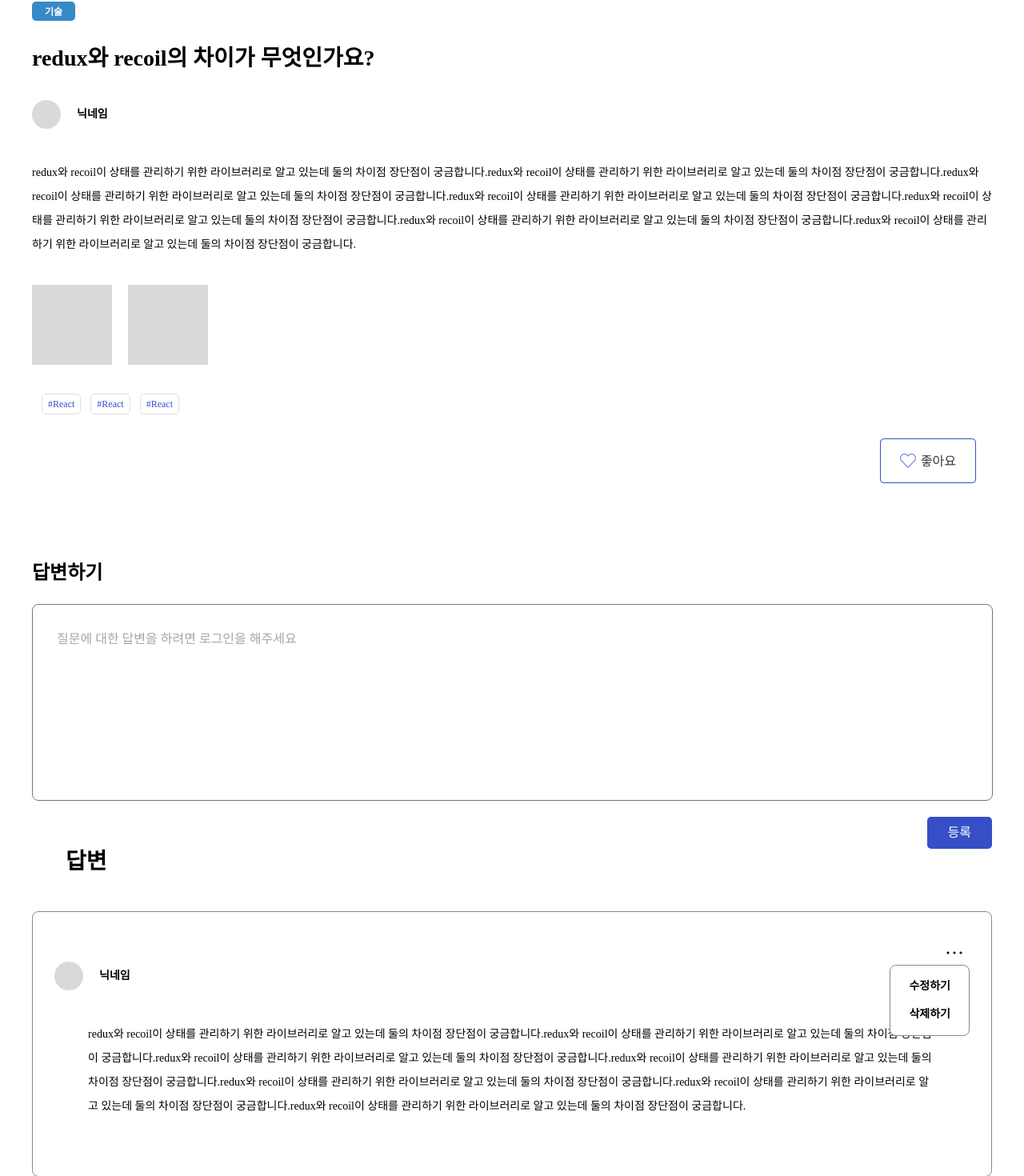
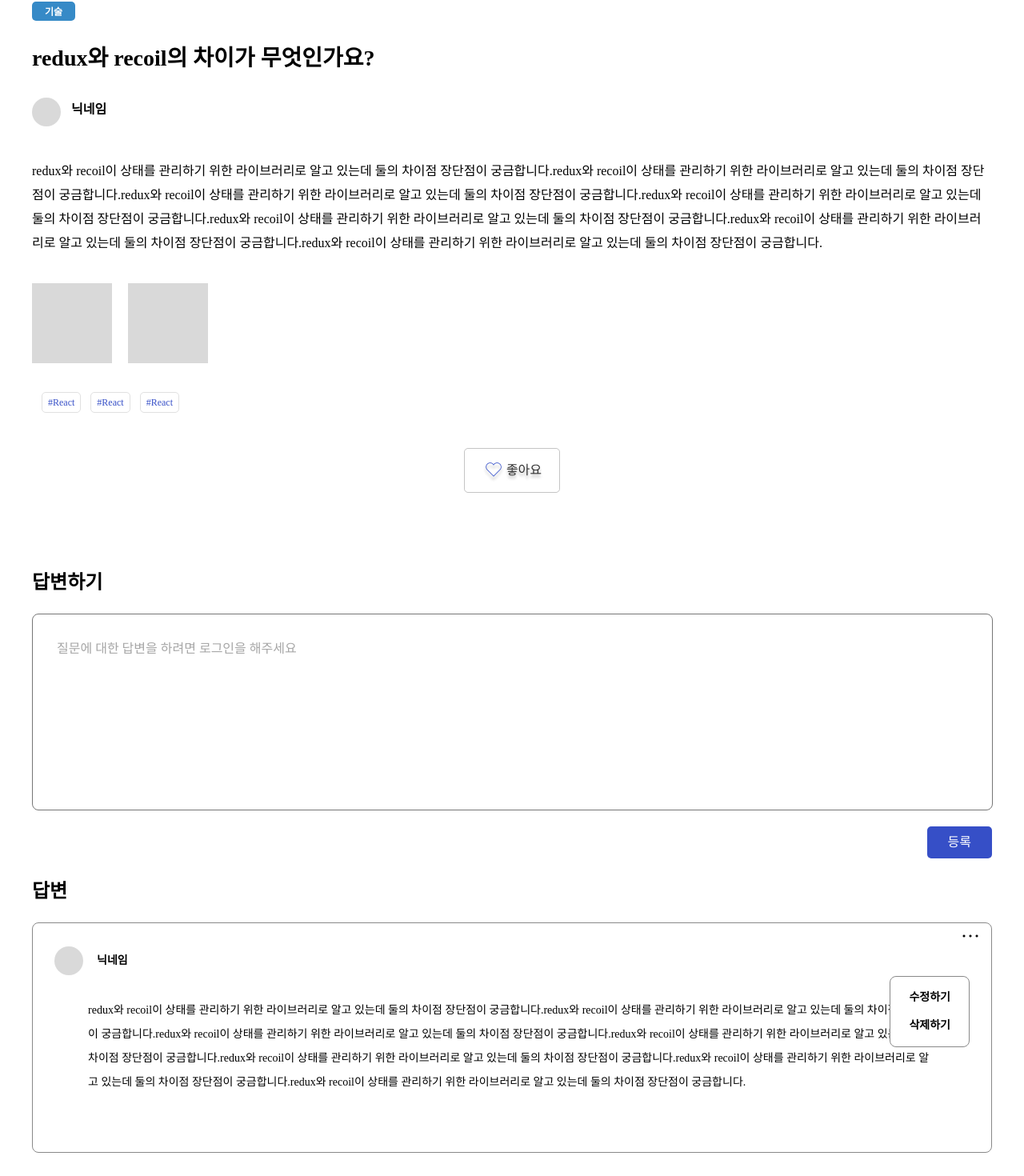
Before and after one commit to Likelion-lucky7/DECO, a React (Vite) app in the folder deco/: page /question/1 in a window 1280 px wide. Shown: the part 159-1629 px from the top of the page at 80% size. Built offline with nearby package versions, Linux system fonts and the light colour scheme.

Commit message:
[Rename] className 재지정, 좋아요 이미지 -> 버튼으로 변경, var() 적용

```diff
--- a/deco/src/components/QuestionPage/AnswerEditor/AnswerEditor.jsx
+++ b/deco/src/components/QuestionPage/AnswerEditor/AnswerEditor.jsx
@@ -6,7 +6,7 @@ import styles from "@/components/QuestionPage/AnswerEditor/AnswerEditor.module.c
 const AnswerEditor = () => {
   return (
     <div>
-      <h2 className={styles.answer}>답변</h2>
+      <h2 className={styles.title}>답변</h2>
       <div className={styles.editorBox}>
         <img
           src={emptyPicture}
--- a/deco/src/components/QuestionPage/AnswerEditor/AnswerEditor.module.css
+++ b/deco/src/components/QuestionPage/AnswerEditor/AnswerEditor.module.css
@@ -1,4 +1,9 @@
-.answer {
+.title {
+  width: 500px;
+  font-size: var(--text-xl);
+  font-weight: 700;
+  padding-top: 30px;
+  line-height: 34px;
   margin-top: 50px;
 }
 
@@ -30,6 +35,9 @@
 
 .answer {
   margin: 25px 45px 45px 42px;
+  line-height: 30px;
+  font-size: var(--text-sm);
+  font-weight: 400;
 }
 
 .buttonWrapper {
@@ -42,7 +50,6 @@
   padding: 17px;
   font-size: var(--text-sm);
   font-weight: 700;
-
 }
 
 .buttonWrapper button {
--- a/deco/src/components/QuestionPage/QuestionAnswer/QuestionAnswer.module.css
+++ b/deco/src/components/QuestionPage/QuestionAnswer/QuestionAnswer.module.css
@@ -4,7 +4,7 @@
 
 .answerWrite h2 {
   width: 500px;
-  font-size: 24px;
+  font-size: var(--text-xl);
   font-weight: 700;
   padding-top: 30px;
   line-height: 34px;
@@ -21,7 +21,7 @@
 }
 
 .answerWrite textarea::placeholder{
-  font-size: 16px;
+  font-size: var(--text-base);
   font-weight: 500;
 }
 
--- a/deco/src/components/QuestionPage/QuestionDetail/QuestionDetail.jsx
+++ b/deco/src/components/QuestionPage/QuestionDetail/QuestionDetail.jsx
@@ -3,10 +3,20 @@ import { useParams } from "react-router-dom";
 import styles from "./QuestionDetail.module.css";
 import QuestionAnswer from "@/components/QuestionPage/QuestionAnswer/QuestionAnswer";
 import AnswerEditor from "../AnswerEditor/AnswerEditor";
-import Like from "@/assets/likeActivate.png";
+import Like from "@/assets/likeActivate.svg";
 import emptyPicture from "@/assets/empty_picture.png";
 
-const { container, topic, profileImege, nickName, like, tagBox } = styles;
+const {
+  container,
+  topic,
+  profileImege,
+  nickName,
+  like,
+  tagBox,
+  textTitle,
+  uploadImage,
+  mainText,
+} = styles;
 
 const DetailPage = () => {
   let id = useParams();
@@ -14,10 +24,10 @@ const DetailPage = () => {
   return (
     <div className={container}>
       <span className={topic}>기술</span>
-      <h2>redux와 recoil의 차이가 무엇인가요?</h2>
+      <h2 className={textTitle}>redux와 recoil의 차이가 무엇인가요?</h2>
       <img src={emptyPicture} className={profileImege} alt="exampleImage1" />
       <span className={nickName}>닉네임</span>
-      <p>
+      <p className={mainText}>
         redux와 recoil이 상태를 관리하기 위한 라이브러리로 알고 있는데 둘의
         차이점 장단점이 궁금합니다.redux와 recoil이 상태를 관리하기 위한
         라이브러리로 알고 있는데 둘의 차이점 장단점이 궁금합니다.redux와
@@ -29,14 +39,16 @@ const DetailPage = () => {
         있는데 둘의 차이점 장단점이 궁금합니다.redux와 recoil이 상태를 관리하기
         위한 라이브러리로 알고 있는데 둘의 차이점 장단점이 궁금합니다.
       </p>
-      <img src={emptyPicture} width="100" height="100" alt="exampleImage2" />
-      <img src={emptyPicture} width="100" height="100" alt="exampleImage3" />
+      <img className={uploadImage} src={emptyPicture} alt="exampleImage2" />
+      <img className={uploadImage} src={emptyPicture} alt="exampleImage3" />
       <div className={tagBox}>
         <span>#React</span>
         <span>#React</span>
         <span>#React</span>
       </div>
-      <img src={Like} alt="likeButton" className={like} />
+      <button className={like}>
+        <img src={Like} alt="하트" />
+      </button>
       <QuestionAnswer />
       <AnswerEditor />
     </div>
--- a/deco/src/components/QuestionPage/QuestionDetail/QuestionDetail.module.css
+++ b/deco/src/components/QuestionPage/QuestionDetail/QuestionDetail.module.css
@@ -13,12 +13,12 @@
 background-color: var(--secondary);
 color: #ffffff;
 border-radius: 5px;
-  font-size: 12px;
+font-size: var(--text-xs);
 font-weight: 700;
 margin-top: 72px;
 }
 
-.container h2 {
+.textTitle {
 width: 500px;
 height: 34px;
 font-size: 28px;
@@ -38,17 +38,21 @@
 .nickName {
 display: inline-block;
 font-weight: 600;
-  font-size: 14px;
+font-size: var(--text-xm);
 position: relative;
 bottom: 4px;
 transform: translateY(-50%);
 }
 
-.container p {
+.mainText {
 margin-top: 36px;
 line-height: 30px;
-  font-size: 14px;
+font-size: var(--text-xm);
 font-weight: 400;
+}
+
+.like img {
+margin-top: 10px;
 }
 
 .like {
@@ -57,9 +61,12 @@
 margin-top: 49px;
 width: 120px;
 height: 56px;
+border: 1px solid var(--gray-200);
+background-color: var(--white);
+border-radius: 5px;
 }
 
-.container img{
+.uploadImage{
 margin-top: 35px;
 margin-right: 20px;
 }
@@ -73,7 +80,7 @@
 border-radius: 5px;
 margin-left: 12px;
 padding: 5px 7px;
-  font-size: 12px;
+font-size: var(--text-xs);
 font-weight: 400;
 text-align: center;
 color: var(--primary);
```
Also changed, not shown: deco/src/assets/likeActivate.png (deleted), deco/src/assets/likeActivate.svg (added). Lines whose indentation alone changed are shown as unchanged.
